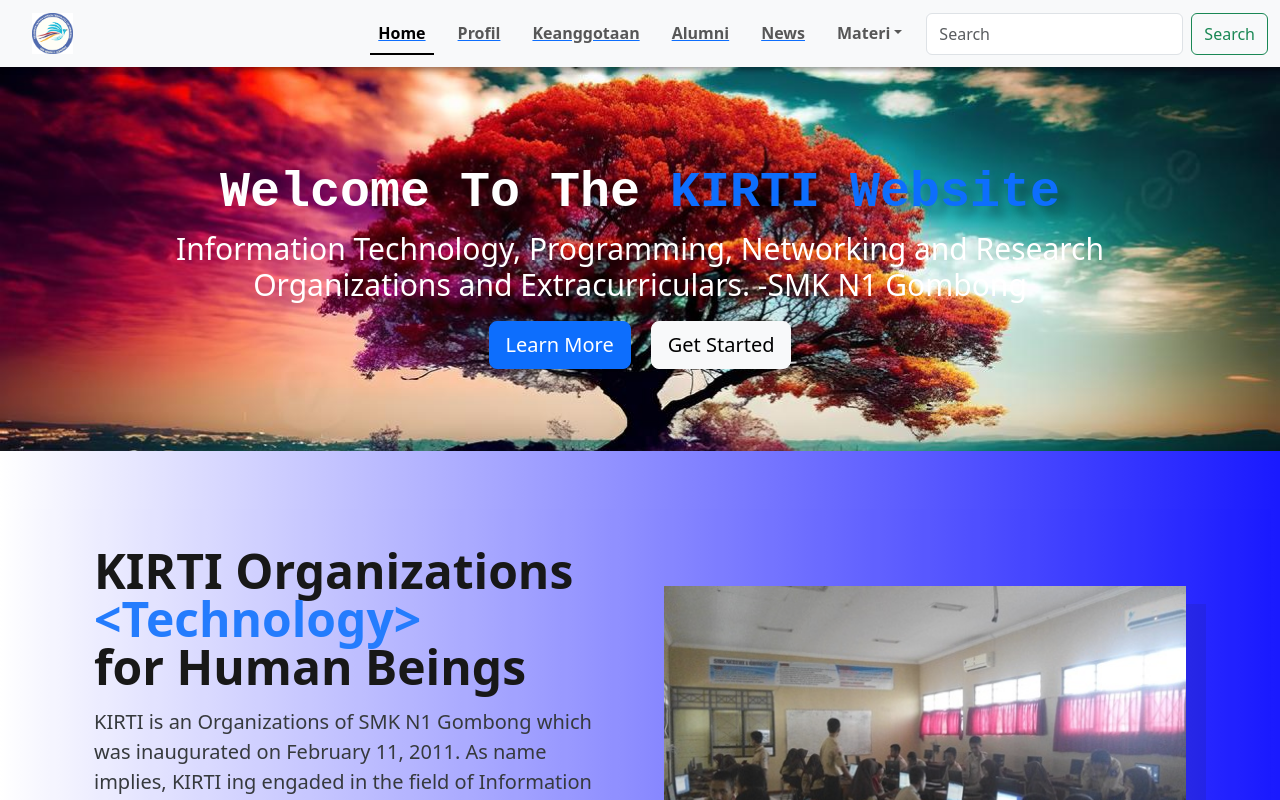
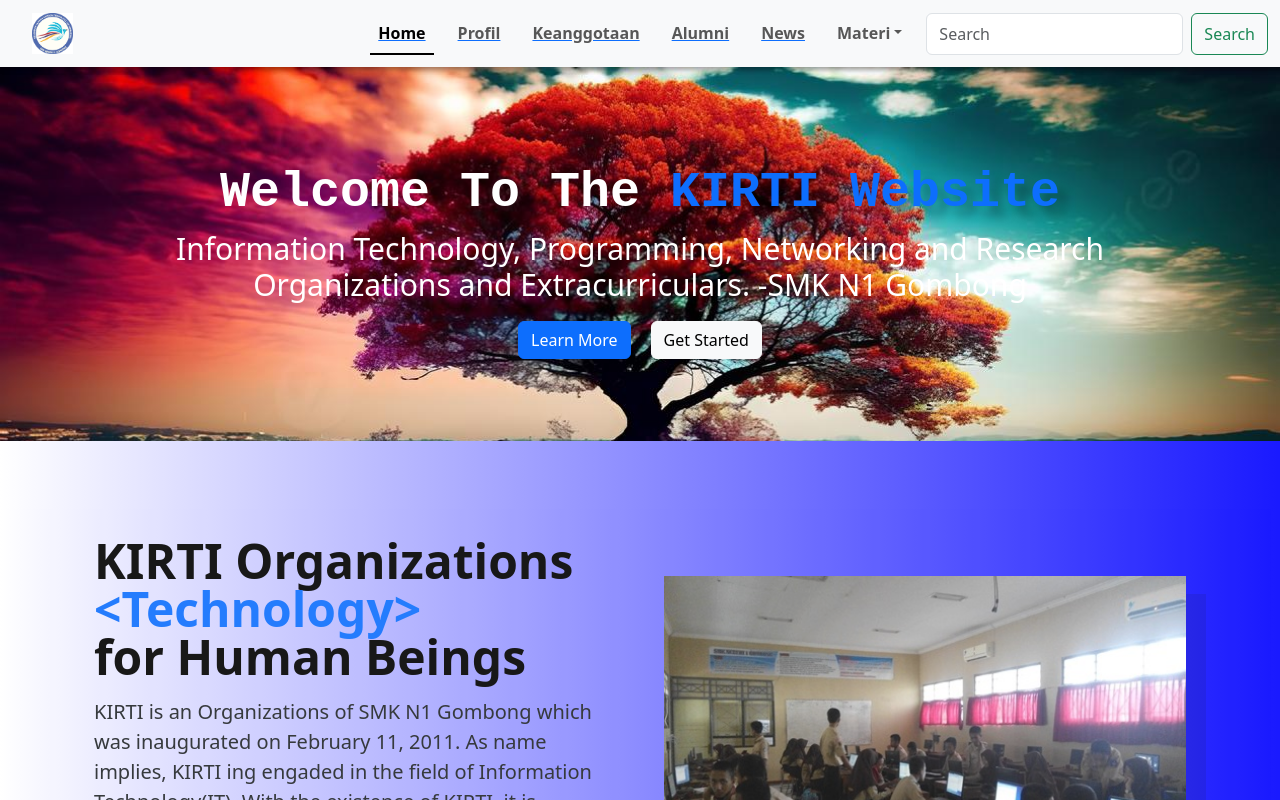
Before and after one commit to Tri69/Web-Kirti, a React (Vite) app: page / in a window 1280 px wide. Shown: the top 800 px of the page. Built offline with nearby package versions, Linux system fonts and the light colour scheme.

Commit message:
Add files via upload

```diff
--- a/src/Pages/HomePage.jsx
+++ b/src/Pages/HomePage.jsx
@@ -20,8 +20,8 @@
 						<h3>Information Technology, Programming, Networking and Research <br />
 							Organizations and Extracurriculars.
 							-SMK N1 Gombong</h3>
-						<Link to="profil"><button type="button" class="btn btn-primary btn-lg">Learn More</button></Link>
-						<Link to="kegiatan"><button type="button" class="btn btn-light btn-lg">Get Started</button></Link>
+						<Link to="profil"><button type="button" class="btn btn-primary btn-md">Learn More</button></Link>
+						<Link to="kegiatan"><button type="button" class="btn btn-light btn-md">Get Started</button></Link>
 						<br /><br /><br /><br />
 					</div>
 				</div>
@@ -31,7 +31,7 @@
 							<div class="col-10 col-sm-8 col-lg-6">
 								<img src={kegiatan} class="d-block mx-lg-auto img-fluid" alt="Bootstrap Themes" width="700" height="500" loading="lazy" id="foto-section"/>
 							</div>
-							<div class="col-lg-6" >
+							<div class="col-lg-6">
 								<h3 class="display-5 fw-bold text-body-emphasis lh-1 mb-3">KIRTI Organizations <b className="text-primary">&lt;Technology&gt;</b><br /> for Human Beings</h3>
 								<p class="lead">KIRTI is an Organizations of SMK N1 Gombong which
 									was inaugurated on February 11, 2011. As name implies,
@@ -53,7 +53,7 @@
 					<div class="container px-4 py-5" id="featured-3" >
                         <h2 class="pb-2 border-bottom text-center"><b class="line-title">Extra</b>curricular Activities </h2>
 						<div class="row g-4 py-5 row-cols-1 row-cols-lg-3">
-							<div class="feature col" id="box-col" >
+							<div class="feature col" id="box-col" className="Active-Feature">
 								<div class="feature-icon d-inline-flex align-items-center justify-content-center text-bg-light bg-gradient fs-2 mb-3">
 									<img class="bi" width="40px" height="40px" src={programming} />
 								</div>
@@ -65,7 +65,7 @@
 									<svg class="bi"><use xlink: href="#chevron-right" /></svg>
 								</a>
 							</div>
-							<div class="feature col" id="box-col" >
+							<div class="feature col" id="box-col">
 								<div class="feature-icon d-inline-flex align-items-center justify-content-center text-bg-light bg-gradient fs-2 mb-3">
 									<img class="bi" width="40px" height="40px" src={networking} />
 								</div>
@@ -77,7 +77,7 @@
 									<svg class="bi"><use xlink: href="#chevron-right" /></svg>
 								</a>
 							</div>
-							<div class="feature col" id="box-col" >
+							<div class="feature col" id="box-col">
 								<div class="feature-icon d-inline-flex align-items-center justify-content-center text-bg-light bg-gradient fs-2 mb-3">
 									<img class="bi" width="40px" height="40px" src={kegiatanmingguan} />
 								</div>
@@ -94,7 +94,8 @@
 				</div>
 
 				<div className="container">
-                    <div id="carouselExampleCaptions" class="carousel slide" data-bs-ride="carousel">
+
+				<div id="carouselExampleCaptions" class="carousel slide" data-bs-ride="carousel">
 					<div class="carousel-indicators">
 						<button type="button" data-bs-target="#carouselExampleCaptions" data-bs-slide-to="0" class="active" aria-current="true" aria-label="Slide 1"></button>
 						<button type="button" data-bs-target="#carouselExampleCaptions" data-bs-slide-to="1" aria-label="Slide 2"></button>
@@ -124,7 +125,6 @@
 						</div>
 					</div>
                     </div>
-
 				</div><br/><br/><br/>
 
 				<div>
```
